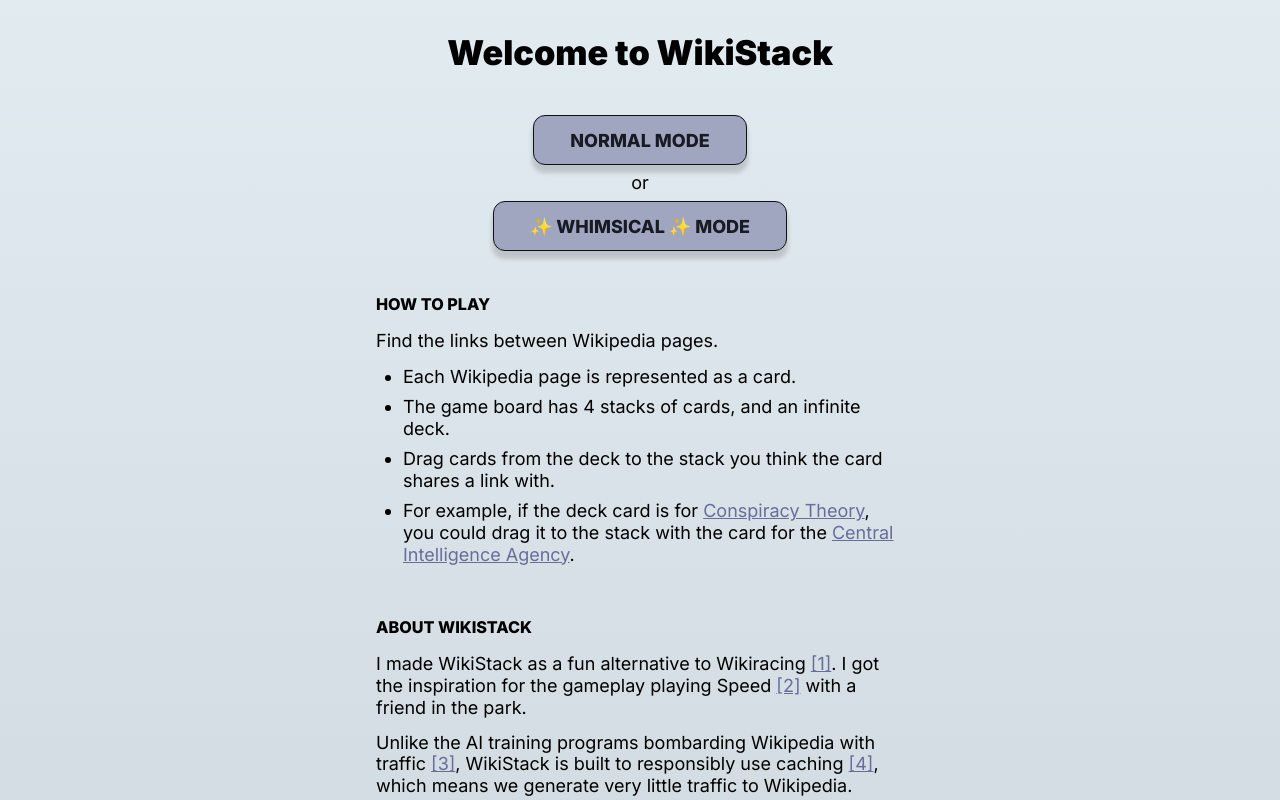
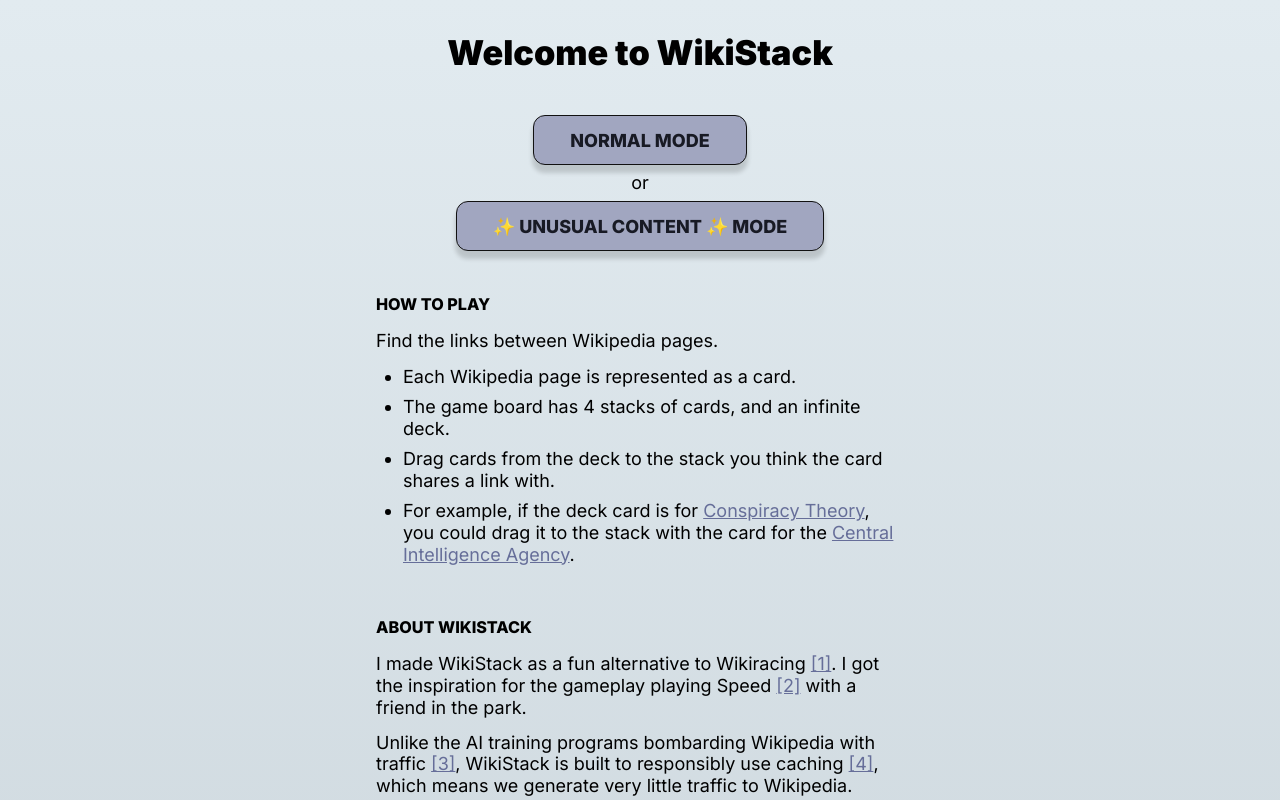
Before and after one commit to itsjoekent/wiki-stack, a React (Vite) app: page / in a window 1280 px wide. Shown: the top 800 px of the page. Built offline with nearby package versions, Linux system fonts and the light colour scheme.

Commit message:
minor fixes

```diff
--- a/src/components/intro-scene.tsx
+++ b/src/components/intro-scene.tsx
@@ -27,11 +27,11 @@
       <h1>Welcome to WikiStack</h1>
       <div className="actions">
         <button onClick={() => startGame({ mode: 'normal' })}>
-          Normal mode
+          Normal Mode
         </button>
         <p>or</p>
         <button onClick={() => startGame({ mode: 'whimsical' })}>
-          ✨ Whimsical ✨ mode
+          ✨ Unusual Content ✨ Mode
         </button>
       </div>
 
--- a/src/game/constants.ts
+++ b/src/game/constants.ts
@@ -1,6 +1,7 @@
 export const TOTAL_STACKS = 4;
 
-export const INITIAL_TIMER_MS = 10 * 1000;
+// export const INITIAL_TIMER_MS = 11 * 1000;
+export const INITIAL_TIMER_MS = 10000 * 1000;
 
 export const TIMER_BOOST_MS = 5 * 1000;
 
--- a/src/game/side-effects.ts
+++ b/src/game/side-effects.ts
@@ -159,7 +159,7 @@
 
   actions.addAndReshuffleDeck({
     addToDeck: addedDeckPages,
-    preserveTopCards: 2,
+    preserveTopCards: 4,
   });
 });
 
--- a/src/styles/app.css
+++ b/src/styles/app.css
@@ -4,6 +4,7 @@
   justify-content: center;
   width: 100%;
   min-height: 100vh;
+  overflow: hidden;
 
   background-image: linear-gradient(to top, #cfd9df 0%, #e2ebf0 100%);
 }
--- a/src/styles/game.css
+++ b/src/styles/game.css
@@ -4,7 +4,6 @@
   align-items: center;
   width: 100%;
   height: 100vh;
-  overflow: hidden;
   max-width: 600px;
   padding: 2rem;
 
```
